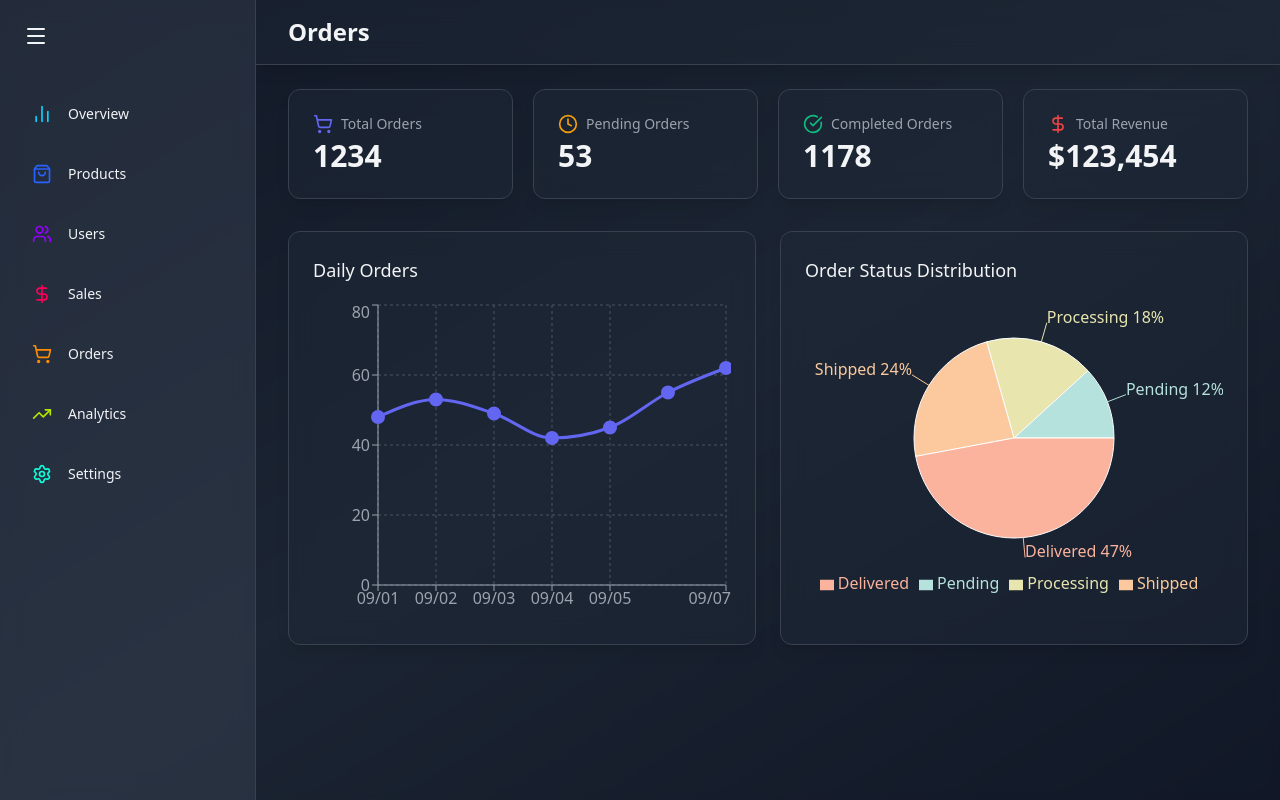
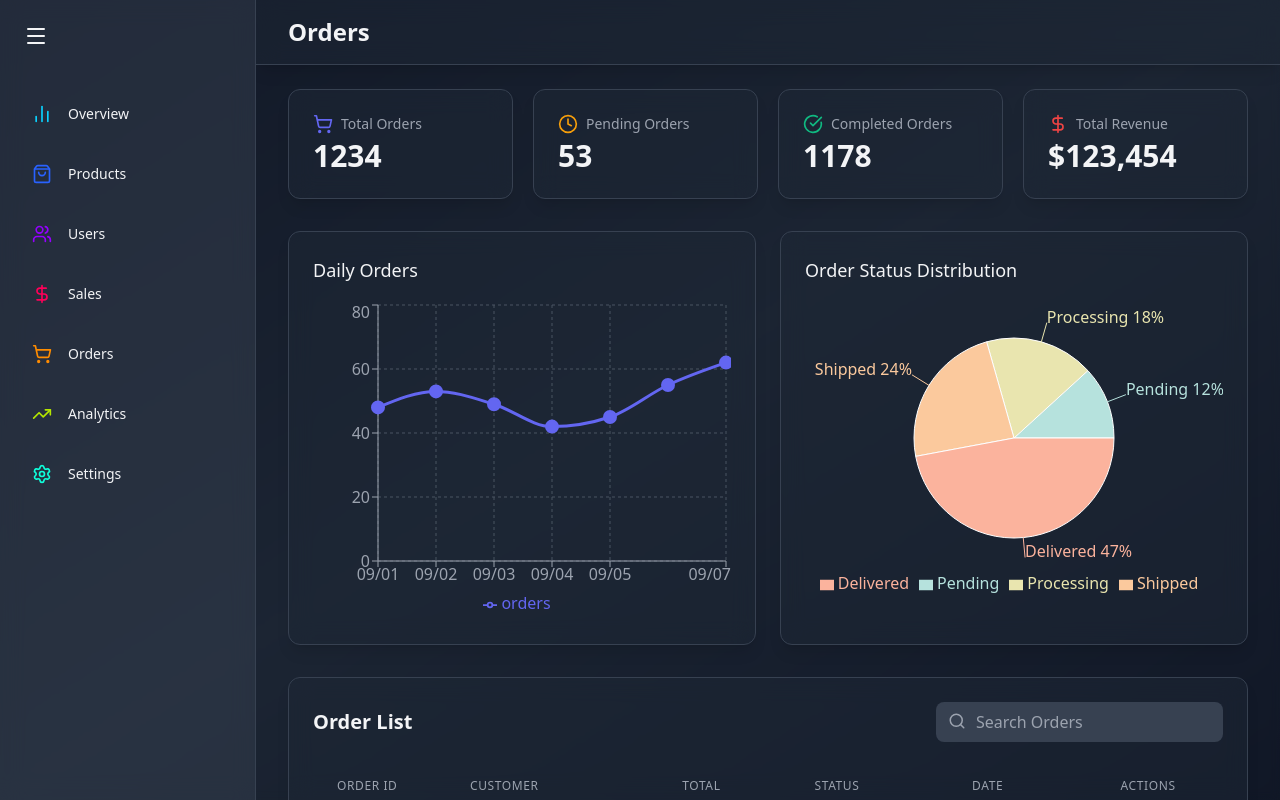
Before and after one commit to devrolet/react-admin-dashboard, a React (Vite) app: page /orders in a window 1280 px wide. Built offline with nearby package versions, Linux system fonts and the light colour scheme.

Commit message:
Complete OrdersPage and associated charts/tables, fix more cosmetic issues

```diff
--- a/src/components/orders/DailyOrders.jsx
+++ b/src/components/orders/DailyOrders.jsx
@@ -1,4 +1,4 @@
-import { LineChart, Line, XAxis, YAxis, CartesianGrid, Tooltip, ResponsiveContainer } from "recharts";
+import { LineChart, Line, XAxis, YAxis, CartesianGrid, Tooltip, ResponsiveContainer, Legend } from "recharts";
 // eslint-disable-next-line no-unused-vars
 import { motion } from "framer-motion";
 
@@ -45,7 +45,9 @@ const DailyOrders = () => {
                   dot={{ fill: "#6366F1", strokeWidth: 2, r: 6 }}
                   activeDot={{ r: 8, strokeWidth: 2}}
                 />
+                <Legend />
               </LineChart>
+
             </ResponsiveContainer>
           </div>
         </motion.div>
--- /dev/null
+++ b/src/components/orders/OrdersTable.jsx
@@ -0,0 +1,113 @@
+// eslint-disable-next-line no-unused-vars
+import { motion } from "framer-motion";
+import { Search, Eye, Edit, Trash2 } from "lucide-react";
+import { useState } from "react";
+
+const ORDER_DATA = [
+  { id: "ORD001", customer: "Michael Jordan", total: 234.5, status: "Delivered", date: "09-01-2025" },
+  { id: "ORD002", customer: "Arnold Palmer", total: 398.2, status: "Processing", date: "09-02-2025" },
+  { id: "ORD003", customer: "Fanny Lou Hamer", total: 1209.3, status: "Shipped", date: "09-03-2025" },
+  { id: "ORD004", customer: "Floyd Mayweather", total: 531.5, status: "Pending", date: "09-04-2025" },
+  { id: "ORD005", customer: "Tupac Shakur", total: 983.3, status: "Delivered", date: "09-05-2025" },
+  { id: "ORD006", customer: "Shawn Carter", total: 723.9, status: "Processing", date: "09-06-2025" },
+  { id: "ORD007", customer: "Michelle Rodriguez", total: 438.5, status: "Shipped", date: "09-07-2025" },
+  { id: "ORD008", customer: "Earl Monroe", total: 120.3, status: "Delivered", date: "09-08-2025" },
+]
+
+
+const OrdersTable = () => {
+  const [searchTerm, setSearchTerm] = useState("");
+  const [filteredOrders, setFilteredOrders] = useState(ORDER_DATA);
+
+  const handleSearch = (e) => {
+    const term = e.target.value.toLowerCase();
+    setSearchTerm(term);
+    const filtered = ORDER_DATA.filter(
+      (order) => order.id.toLowerCase().includes(term) || order.customer.toLowerCase().includes(term) || order.status.toLowerCase().includes(term)
+    );
+    setFilteredOrders(filtered);
+  }
+
+  return (
+    <motion.div
+      className="bg-gray-800 bg-opacity-50 backdrop-blur-md shadow-lg rounded-xl p-6 border border-gray-700 mt-8"
+      initial={{ opacity: 0, y: 20 }}
+      animate={{ opacity: 1, y: 0 }}
+      transition={{ delay: 0.2 }}
+    >
+      <div className="flex justify-between items-center mb-6">
+        <h2 className="text-xl font-semibold text-gray-100">Order List</h2>
+        <div className="relative">
+          <input
+            type="text"
+            placeholder="Search Orders"
+            className="bg-gray-700 text-white placeholder-gray-400 rounded-lg pl-10 pr-4 py-2 focus:outline-none focus:ring-2 focus:ring-blue-500"
+            value={searchTerm}
+            onChange={handleSearch}
+          />
+          <Search className="absolute left-3 top-2.5 text-gray-400" size={18} />
+        </div>
+      </div>
+
+      <div className="overflow-x-auto">
+        <table className="min-w-full divide-y divide-gray-700">
+          <thead>
+            <th className="px-6 py-3 text-left text-xs font-medium text-gray-400 uppercase tracking-wider">Order ID</th>
+            <th className="px-6 py-3 text-left text-xs font-medium text-gray-400 uppercase tracking-wider">Customer</th>
+            <th className="px-6 py-3 text-left text-xs font-medium text-gray-400 uppercase tracking-wider">Total</th>
+            <th className="px-6 py-3 text-left text-xs font-medium text-gray-400 uppercase tracking-wider">Status</th>
+            <th className="px-6 py-3 text-left text-xs font-medium text-gray-400 uppercase tracking-wider">Date</th>
+            <th className="px-6 py-3 text-left text-xs font-medium text-gray-400 uppercase tracking-wider">Actions</th>
+          </thead>
+          <tbody className="divide-y divide-gray-700">
+            {filteredOrders.map((order) => (
+              <motion.tr
+                key={order.id}
+                initial={{ opacity: 0 }}
+                animate={{ opacity: 1 }}
+                transition={{ duration: 0.5 }}
+              >
+                <td className="px-6 py-4 whitespace-nowrap text-sm font-medium text-gray-100">
+                  {order.id}
+                </td>
+                <td className="px-6 py-4 whitespace-nowrap text-sm font-medium text-gray-100">
+                  {order.customer}
+                </td>
+                <td className="px-6 py-4 whitespace-nowrap text-sm font-medium text-gray-100">
+                  ${order.total.toFixed(2)}
+                </td>
+                <td className="px-6 py-4 whitespace-nowrap text-sm font-medium text-gray-100">
+                  <span className={`px-2 inline-flex text-xs leading-5 font-semibold rounded-full ${
+                    order.status === "Delivered"
+                    ? "bg-green-100 text-green-800"
+                    : order.status === "Processing"
+                    ? "bg-yellow-100 text-yellow-800"
+                    : order.status === "Shipped"
+                    ? "bg-blue-100 text-blue-800"
+                    : "bg-red-100 text-red-800"
+                  }`}>
+                    {order.status}
+                  </span>
+                </td>
+                <td className="px-6 py-4 whitespace-nowrap text-sm font-medium text-gray-100">
+                  {order.date}
+                </td>
+
+                <td className="px-6 py-4 whitespace-nowrap text-sm text-gray-300 mr-2">
+                  <button className="text-indigo-400 hover:text-indigo-300 mr-2">
+                    <Edit size={18} />
+                  </button>
+                   <button className="text-red-400 hover:text-red-300 mr-2">
+                    <Trash2 size={18} />
+                  </button>
+                </td>
+              </motion.tr>
+            ))}
+          </tbody>
+        </table>
+      </div>
+    </motion.div>
+  )
+}
+
+export default OrdersTable
--- a/src/components/users/UsersTable.jsx
+++ b/src/components/users/UsersTable.jsx
@@ -105,7 +105,7 @@ const UsersTable = () => {
                   <button className="text-indigo-400 hover:text-indigo-300 mr-2">
                     <Edit size={18} />
                   </button>
-                   <button className="text-red-400 hover:text-indigo-300 mr-2">
+                   <button className="text-red-400 hover:text-red-300 mr-2">
                     <Trash2 size={18} />
                   </button>
                 </td>
--- a/src/pages/OrdersPage.jsx
+++ b/src/pages/OrdersPage.jsx
@@ -6,6 +6,7 @@ import Header from "../components/common/Header"
 import StatCard from "../components/common/StatCard";
 import DailyOrders from "../components/orders/DailyOrders";
 import OrderDistribution from "../components/orders/OrderDistribution";
+import OrdersTable from "../components/orders/OrdersTable";
 
 const ORDERS_STATS = {
   totalOrders: 1234,
@@ -57,7 +58,7 @@ const OrdersPage = () => {
           <DailyOrders />
           <OrderDistribution />
         </div>
-
+        <OrdersTable />
       </main>
     </div>
   )
```
